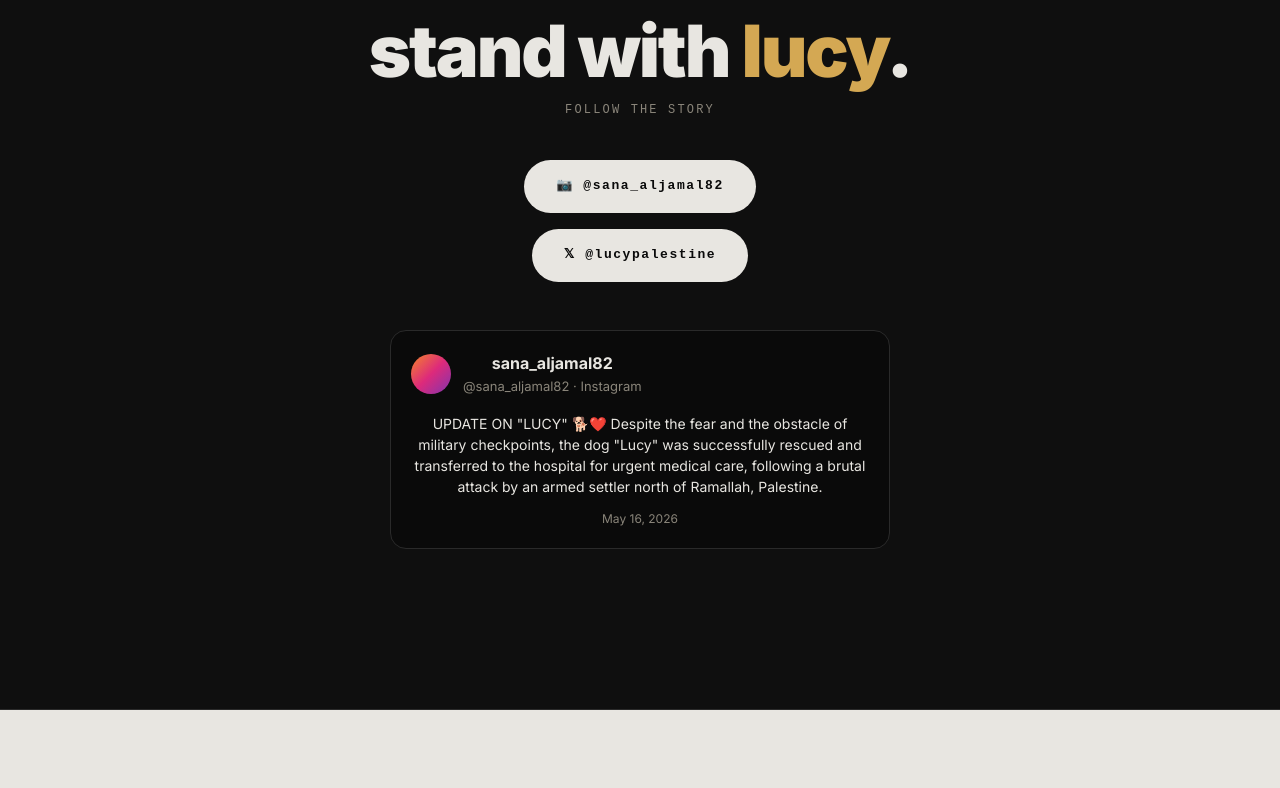
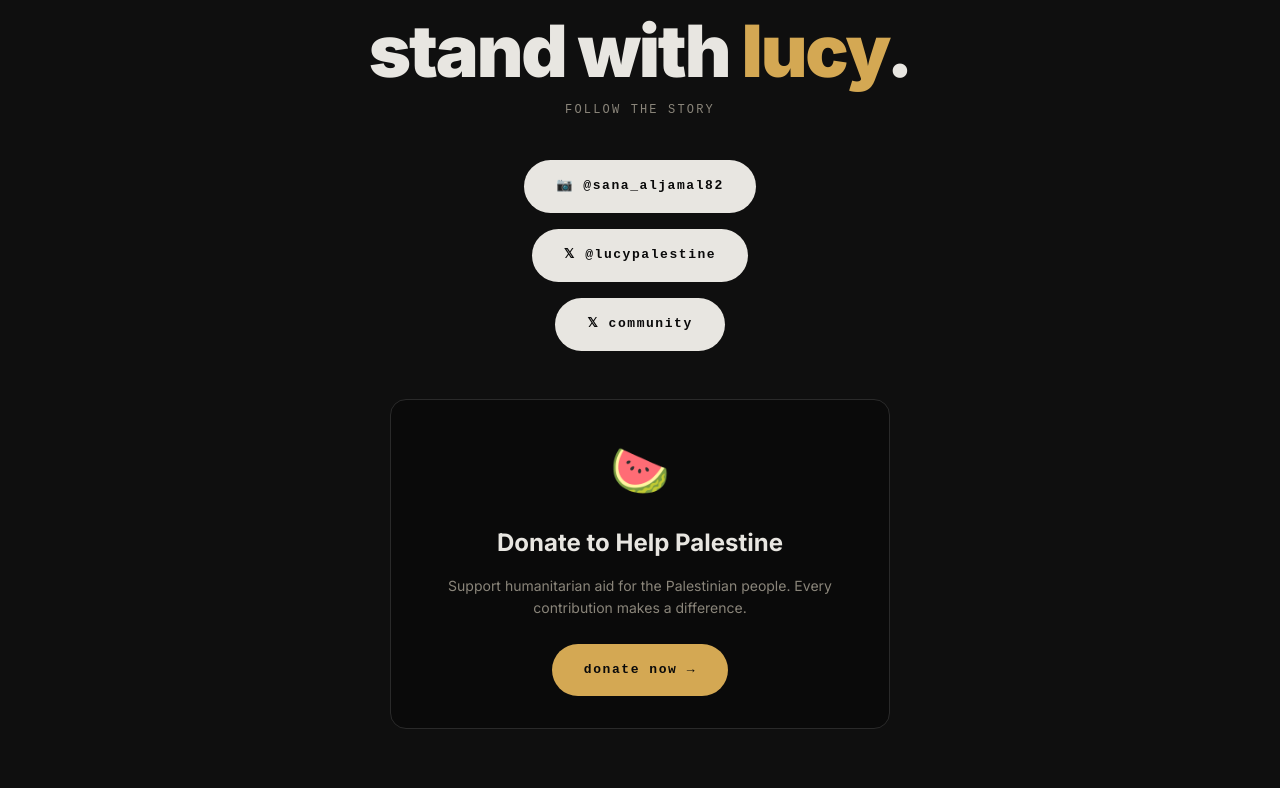
Before and after one commit to dodo1653/LUCY, a React (Vite) app: page / in a window 1280 px wide. Shown: the part 3541-4329 px from the top of the page. Built offline with nearby package versions, Linux system fonts and the light colour scheme.

Commit message:
Add donation section and X community link

```diff
--- a/src/components/Community.jsx
+++ b/src/components/Community.jsx
@@ -26,27 +26,38 @@ export default function Community({ config }) {
             𝕏 @{config.twitterHandle}
           </a>
         )}
+        {config.communityLink && (
+          <a
+            href={config.communityLink}
+            target="_blank"
+            rel="noopener noreferrer"
+            className="com-link-btn"
+          >
+            𝕏 Community
+          </a>
+        )}
       </div>
 
-      {config.instagramPostId && (
-        <div className="com-embed">
-          <div className="com-embed-card">
-            <div className="com-embed-header">
-              <div className="com-embed-avatar" style={{ background: 'linear-gradient(135deg, #f58529, #dd2a7b, #8134af)' }} />
-              <div>
-                <div className="com-embed-name">sana_aljamal82</div>
-                <div className="com-embed-handle">@sana_aljamal82 · Instagram</div>
-              </div>
-            </div>
-            <p className="com-embed-text">
-              UPDATE ON "LUCY" 🐕❤️ Despite the fear and the obstacle of military checkpoints, the dog "Lucy" was successfully rescued and transferred to the hospital for urgent medical care, following a brutal attack by an armed settler north of Ramallah, Palestine.
-            </p>
-            <p className="com-embed-date">
-              {new Date().toLocaleDateString('en-US', { month: 'short', day: 'numeric', year: 'numeric' })}
-            </p>
-          </div>
+      <div className="com-embed" style={{ marginTop: 48 }}>
+        <div className="com-embed-card" style={{ textAlign: 'center', padding: 32 }}>
+          <div style={{ fontSize: 48, marginBottom: 16 }}>🍉</div>
+          <h3 style={{ fontFamily: 'var(--display)', fontWeight: 700, fontSize: 24, color: 'var(--ink)', marginBottom: 12 }}>
+            Donate to Help Palestine
+          </h3>
+          <p style={{ fontSize: 14, color: 'var(--ink-soft)', lineHeight: 1.6, marginBottom: 24, maxWidth: 400, margin: '0 auto 24px' }}>
+            Support humanitarian aid for the Palestinian people. Every contribution makes a difference.
+          </p>
+          <a
+            href="https://soulofpalestine.org/"
+            target="_blank"
+            rel="noopener noreferrer"
+            className="com-link-btn"
+            style={{ background: 'var(--gold)', color: 'var(--paper)' }}
+          >
+            Donate Now →
+          </a>
         </div>
-      )}
+      </div>
     </section>
   )
 }
--- a/src/config.js
+++ b/src/config.js
@@ -7,6 +7,7 @@ export const config = {
   ca: "7eALPwTFrgSVRpYNxTzt59a5sz1dP29FgemNmQhXpump",
   buyLink: "https://pump.fun/coin/7eALPwTFrgSVRpYNxTzt59a5sz1dP29FgemNmQhXpump",
   twitterHandle: "lucypalestine",
+  communityLink: "https://x.com/i/communities/2030294008249930003",
   instagramHandle: "sana_aljamal82",
   instagramPostId: "DYYTMc0TSWV",
   supply: "1,000,000,000",
```
